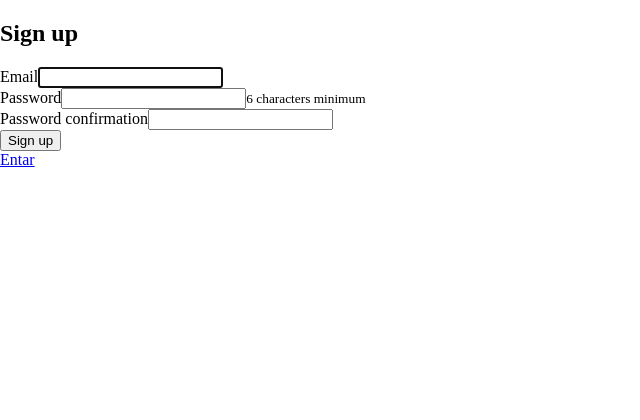
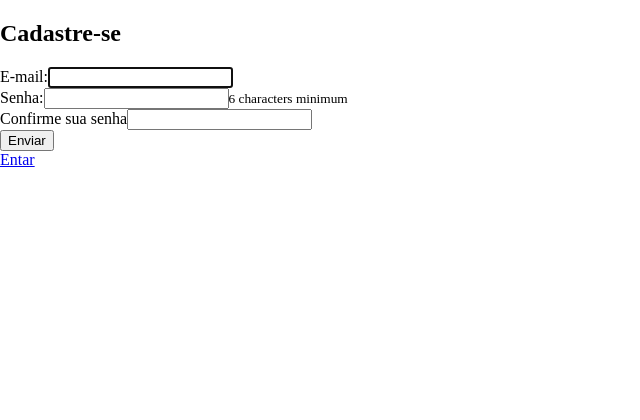
Before and after one commit to romlacerda/hackathon_megaphone, a Rails app: the page made by app/views/devise/registrations/new.html.erb in a window 1280 px wide. Shown: the top 420 px of the page, without its empty margins (0-640 px from the left). Run offline with Rails 7, Linux system fonts and the light colour scheme; style sheets or scripts are compiled from the project's sources; some libraries are stand-ins or nearby versions.

Commit message:
tela de cadastro manual

```diff
--- a/app/views/devise/registrations/new.html.erb
+++ b/app/views/devise/registrations/new.html.erb
@@ -1,16 +1,16 @@
-<h2>Sign up</h2>
+<h2>Cadastre-se</h2>
 
 <%= simple_form_for(resource, as: resource_name, url: registration_path(resource_name)) do |f| %>
   <%= f.error_notification %>
 
   <div class="form-inputs">
-    <%= f.input :email, required: true, autofocus: true %>
-    <%= f.input :password, required: true, hint: ("#{@minimum_password_length} characters minimum" if @minimum_password_length) %>
-    <%= f.input :password_confirmation, required: true %>
+    <%= f.input :email, required: true, autofocus: true, label: "E-mail:" %>
+    <%= f.input :password, required: true, hint: ("#{@minimum_password_length} characters minimum" if @minimum_password_length), label: "Senha:" %>
+    <%= f.input :password_confirmation, required: true, label: 'Confirme sua senha' %>
   </div>
 
   <div class="form-actions">
-    <%= f.button :submit, "Sign up" %>
+    <%= f.button :submit, "Enviar", :class=> "btn btn-primary" %>
   </div>
 <% end %>
 
```
